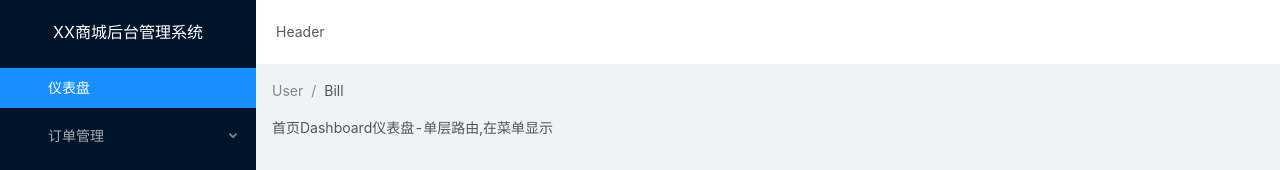
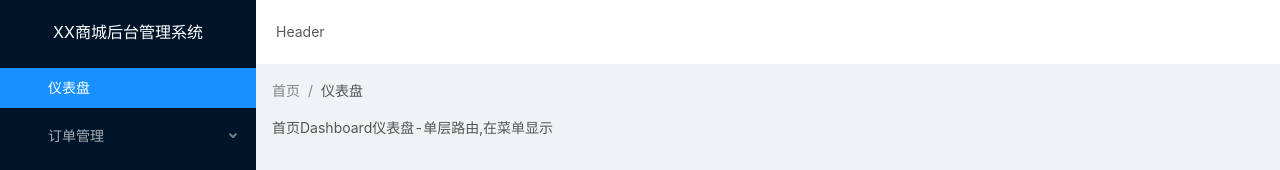
Before and after one commit to BraveWangDev/vue-framework-admin, a Vue app: page /dashboard in a window 1280 px wide. Shown: the top 170 px of the page. Built offline with nearby package versions, Linux system fonts and the light colour scheme.

Commit message:
完善面包屑组件:实现面包屑与菜单路由联动及跳转

```diff
--- a/src/App.vue
+++ b/src/App.vue
@@ -1,10 +1,5 @@
 <template>
   <div id="app">
-    <!-- <a-button>按钮</a-button>
-    <div id="nav">
-      <router-link to="/">Home</router-link> |
-      <router-link to="/about">About</router-link>
-    </div> -->
     <router-view />
   </div>
 </template>
--- a/src/layouts/BreadCrumb.vue
+++ b/src/layouts/BreadCrumb.vue
@@ -1,12 +1,49 @@
 <template>
-  <a-breadcrumb style="margin: 16px 0">
-    <a-breadcrumb-item>User</a-breadcrumb-item>
-    <a-breadcrumb-item>Bill</a-breadcrumb-item>
+  <a-breadcrumb class="breadcrumb">
+    <a-breadcrumb-item v-for="(item) in breadList" :key="item.name">
+      <router-link
+        v-if="item.name != name"
+        :to="{ path: item.path === '' ? '/' : item.path }"
+      >{{ item.meta.title }}</router-link>
+      <span v-else>{{ item.meta.title }}</span>
+    </a-breadcrumb-item>
   </a-breadcrumb>
 </template>
 
 <script>
-export default {};
+export default {
+  data () {
+    return {
+      name: '',
+      breadList: []
+    }
+  },
+  created () {
+    this.getBreadcrumb()
+  },
+  methods: {
+    getBreadcrumb () {
+      this.name = this.$route.name
+
+      this.breadList = []
+      this.breadList.push({name: '', path: '/', meta: {title: '首页'}})
+      this.$route.matched.forEach(item => {
+        if(item.path !== ''){
+          this.breadList.push(item)
+        }
+      })
+    }
+  },
+  watch: {
+    $route () {
+      this.getBreadcrumb()
+    }
+  }
+}
 </script>
 
-<style></style>
+<style scoped>
+.breadcrumb {
+  margin: 16px 0
+}
+</style>
--- a/src/router.js
+++ b/src/router.js
@@ -64,6 +64,7 @@ const router = new Router({
         {
           path: "/order",
           name: "order",
+          redirect: "/order/orderlist",
           meta: { icon: "ordered-list", title: "订单管理" },
           component: { render: h => h("router-view") },
           children: [
@@ -117,20 +118,22 @@ const router = new Router({
         {
           path: "/multiple",
           name: "multiple",
+          redirect: "/multiple/lv1_1",
           meta: { icon: "form", title: "多级菜单" },
           component: () =>
             import(/* webpackChunkName: "multiple" */ "./views/Order/Approval"),
           children: [
             {
-              path: "/order/approval/info",
-              name: "info",
+              path: "/multiple/lv1",
+              name: "lv1",
+              redirect: "/multiple/lv1_1",
               meta: { title: "多级菜单1" },
               component: () =>
                 import(/* webpackChunkName: "multiple" */ "./views/Order/Approval/ApprovalStep1"),
               children: [
                 {
-                  path: "/order/approval/result",
-                  name: "result",
+                  path: "/multiple/lv1_1",
+                  name: "lv1_1",
                   meta: { title: "多级菜单1-1" },
                   component: () =>
                     import(/* webpackChunkName: "multiple" */ "./views/Order/Approval/ApprovalStep3")
@@ -138,8 +141,8 @@ const router = new Router({
               ]
             },
             {
-              path: "/order/approval/confirm",
-              name: "confirm",
+              path: "/multiple/lv2",
+              name: "lv2",
               meta: { title: "多级菜单2" },
               component: () =>
                 import(/* webpackChunkName: "multiple" */ "./views/Order/Approval/ApprovalStep2")
```
Also changed, not shown: src/layouts/BasicLayout.vue (+1 -8 lines), src/layouts/SiderMenu.vue (+0 -32 lines).
